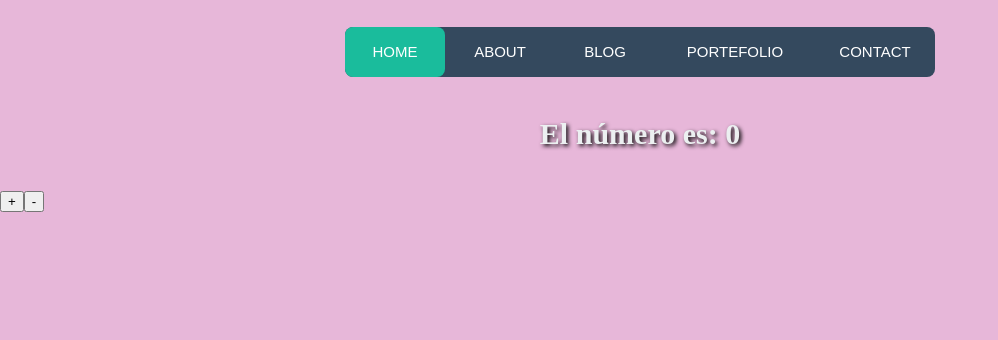
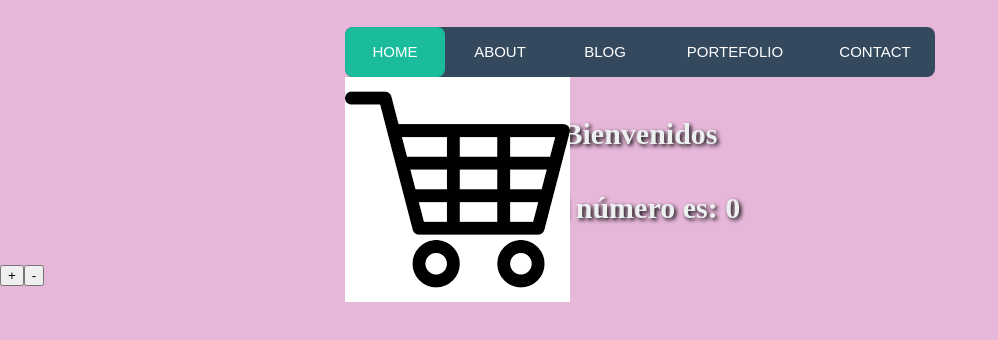
Before and after one commit to RomiLuna/tienda_online, a React (Create React App) app: page / in a window 1280 px wide. Shown: the top 340 px of the page, without its empty margins (0-998 px from the left). Built offline with nearby package versions, Linux system fonts and the light colour scheme.

Commit message:
actualización de desafío 4

```diff
--- a/src/App.jsx
+++ b/src/App.jsx
@@ -16,6 +16,7 @@ const decrementar = ()=>{
         <Fragment>
         <Header/>
         <ItemListContainer  greeting="Bienvenidos"/>
+
         <h1>{`El número es: ${contador}`}</h1>
         <button onClick={incrementar}>+</button>
         <button onClick={decrementar}>-</button>
--- a/src/components/Header/Header.jsx
+++ b/src/components/Header/Header.jsx
@@ -1,5 +1,6 @@
 import './index.css'
 import '../CartWidget/CartWidget'
+import CartWidget from '../CartWidget/CartWidget'
 
 const Header = () => {
     return(
@@ -11,6 +12,8 @@ const Header = () => {
             <a href="#">Portefolio</a>
             <a href="#">Contact</a>
             <div class="animation start-home"></div>
+
+            <CartWidget></CartWidget>
         </nav>
 
 
--- a/src/components/ItemListContainer/ItemListContainer.js
+++ b/src/components/ItemListContainer/ItemListContainer.js
@@ -2,7 +2,7 @@
 const  ItemListContainer  = (props) =>{
 
    return(
-       <h1 className = {props.greeting} />
+       <h1> {props.greeting} </h1>
        )
     }
 
```
